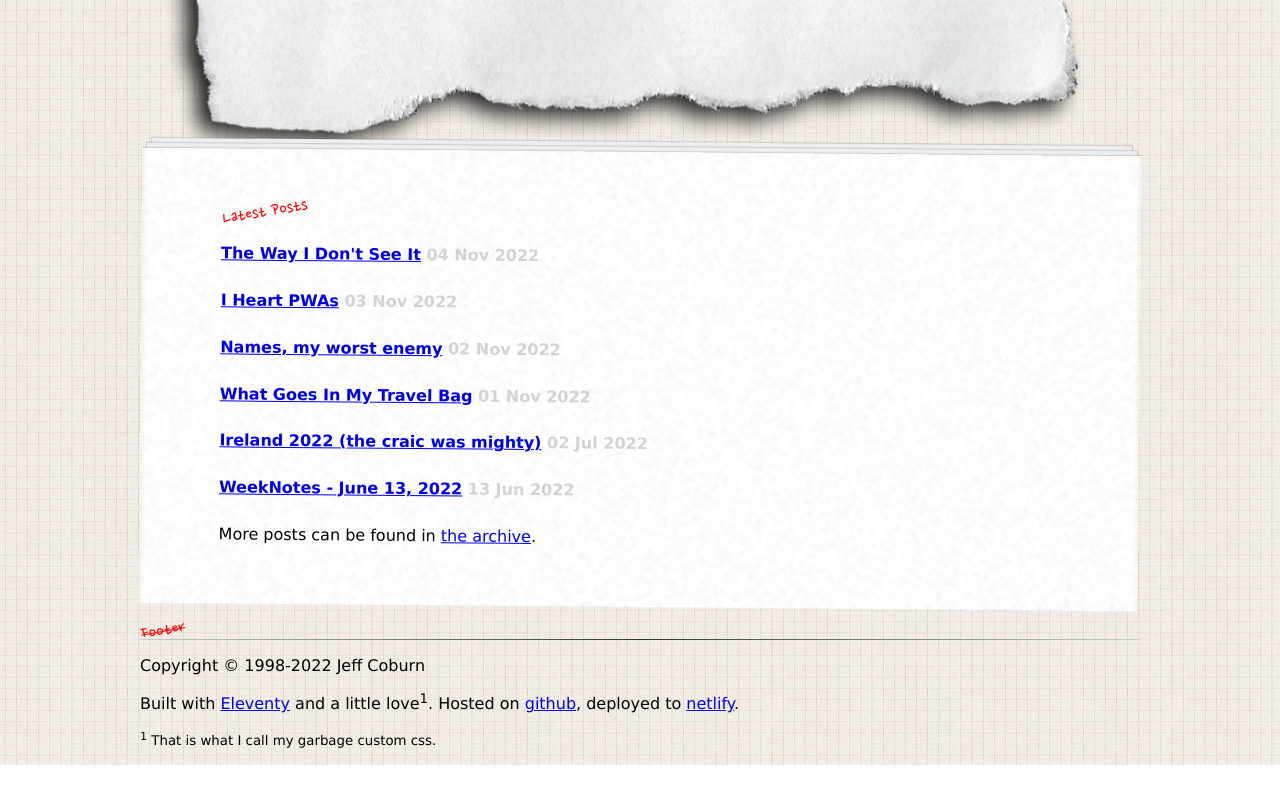
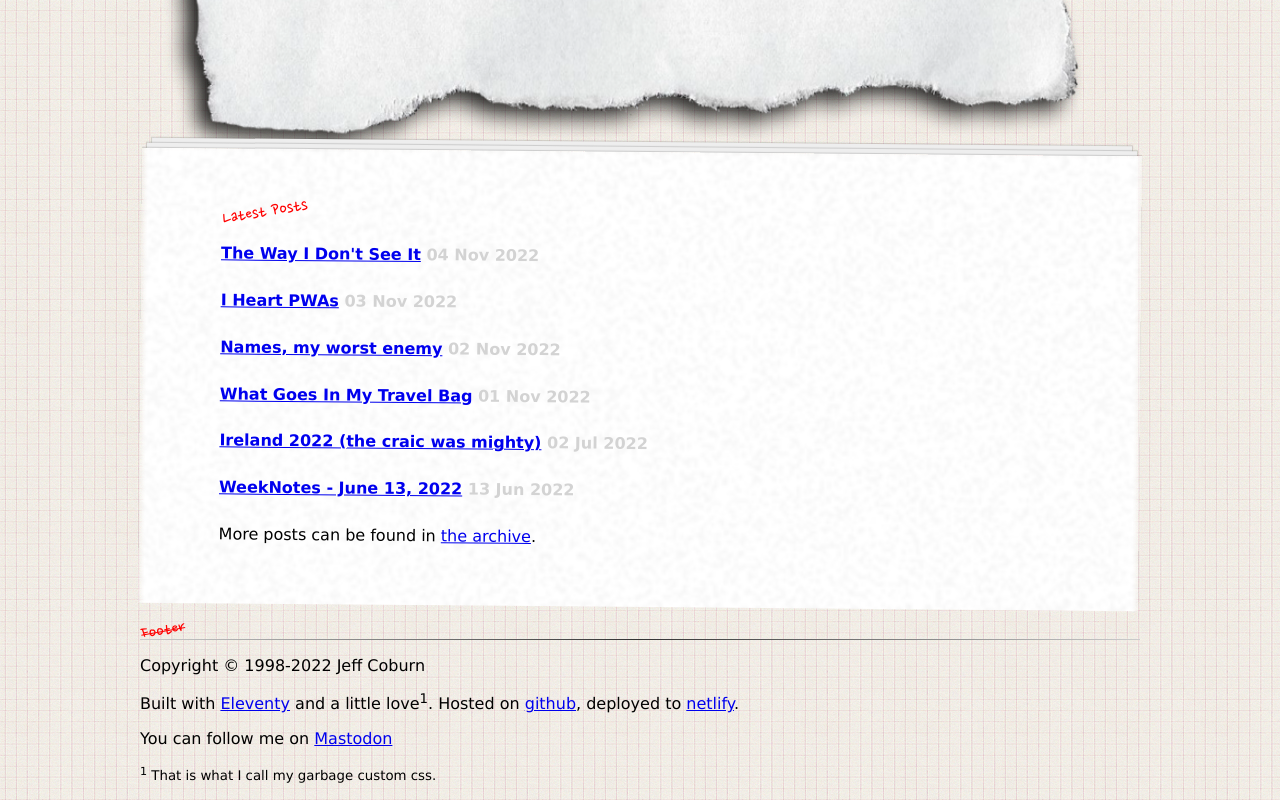
Before and after one commit to coburnicus/jeffcoburn.com, an Eleventy site: page index.njk in a window 1280 px wide. Shown: the part 428-1228 px from the top of the page. Before the commit the page ends 1193 px from the top, so only its background shows below. Built offline with nearby package versions, Linux system fonts and the light colour scheme; Eleventy itself is replaced by a stand-in of ours; files that its build step writes are made by us from their sources.

Commit message:
Update footer.html
added mastodon link

```diff
--- a/_includes/footer.html
+++ b/_includes/footer.html
@@ -4,6 +4,7 @@
 
     <p> Copyright &copy; 1998-<script>document.write(new Date().getFullYear())</script> Jeff Coburn</p>
     <p>Built with <a href="https://11ty.dev">Eleventy</a> and a little love<sup>1</sup>. Hosted on <a href="https://github.com/coburnicus/jeffcoburn.com">github</a>, deployed to <a href="https://netlify.com">netlify</a>. </p>
+<p>You can follow me on <a rel="me" href="https://front-end.social/@coburnicus">Mastodon</a></p>
+    <p><small><sup>1</sup> That is what I call my garbage custom css.</small></p>
 
-    <p><small><sup>1</sup> That is what I call my garbage custom css.</small></p>
   </footer>
```
